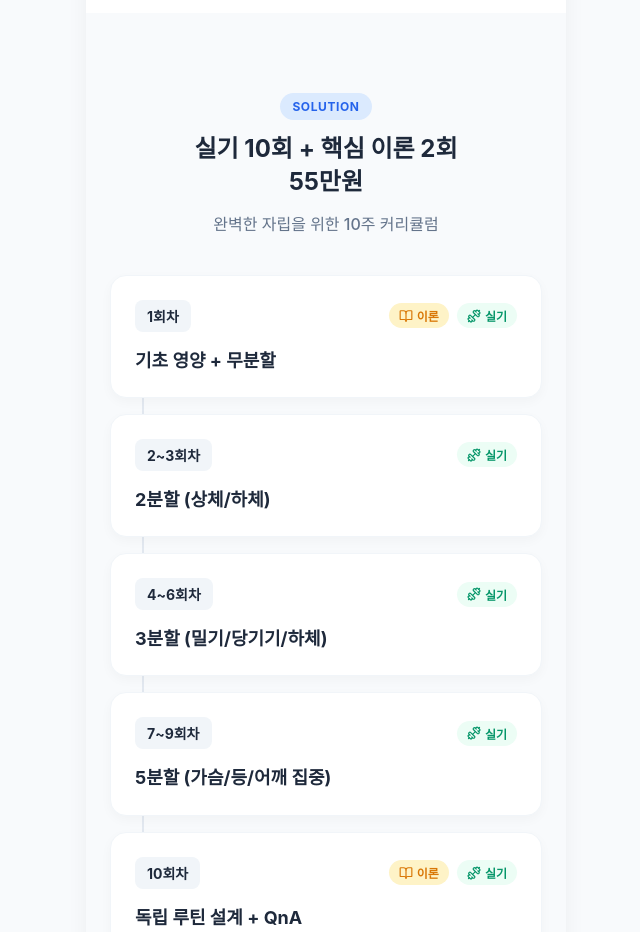
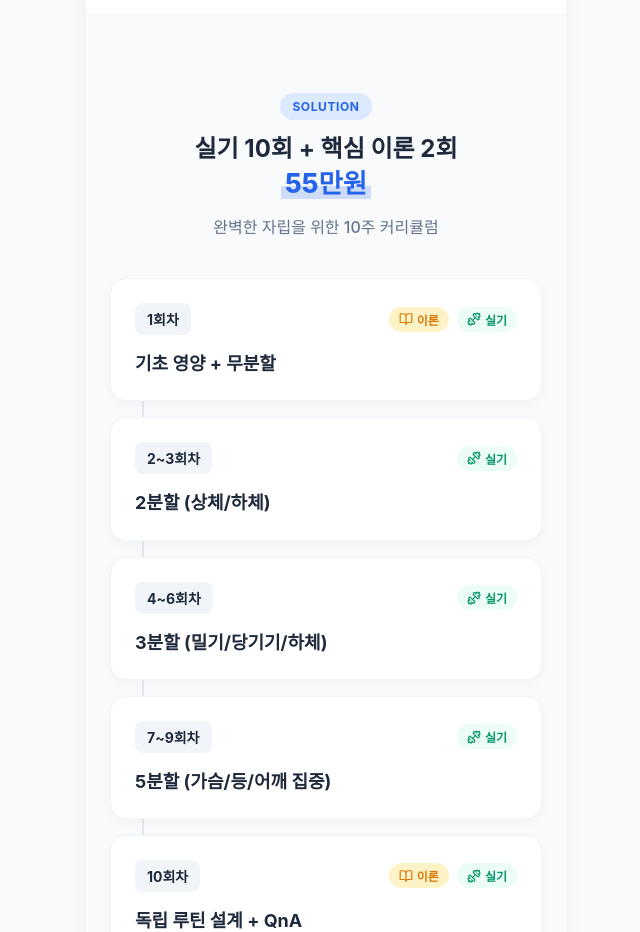
Before and after one commit to pinguswag/pt, a React (Vite) app: page / in a window 1280 px wide. Shown: the part 1100-2032 px from the top of the page, without its empty margins (314-954 px from the left). Built offline with nearby package versions, Linux system fonts and the light colour scheme; a web font is replaced by a local one.

Commit message:
Highlight price text in Curriculum section

```diff
--- a/src/components/CurriculumSection.css
+++ b/src/components/CurriculumSection.css
@@ -26,6 +26,14 @@
   font-weight: 700;
   letter-spacing: 0.05em;
   text-transform: uppercase;
+}
+
+.price-highlight {
+  color: var(--primary);
+  font-size: 1.1em;
+  font-weight: 800;
+  background: linear-gradient(transparent 60%, rgba(37, 99, 235, 0.2) 60%);
+  padding: 0 4px;
 }
 
 .section-subtitle {
--- a/src/components/CurriculumSection.jsx
+++ b/src/components/CurriculumSection.jsx
@@ -39,7 +39,7 @@ const CurriculumSection = () => {
           <h2 className="section-title">
             실기 10회 + 핵심 이론 2회
             <br />
-            55만원
+            <span className="price-highlight">55만원</span>
           </h2>
           <p className="section-subtitle">완벽한 자립을 위한 10주 커리큘럼</p>
         </div>
```
